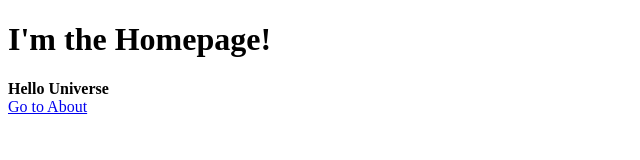
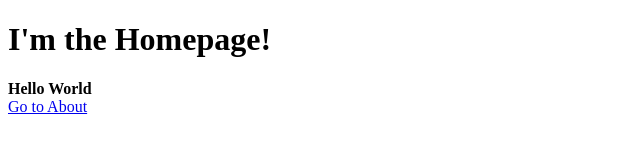
Before and after one commit to mstrlaw/trunk-dev, a website: page src/index.html in a window 1280 px wide. Shown: the full height of the page, 0-640 px from the left. Drawn offline with Linux system fonts and the light colour scheme.

Commit message:
Fixes wrong string

```diff
--- a/src/index.html
+++ b/src/index.html
@@ -1,7 +1,7 @@
 <!DOCTYPE html>
 <html>
     <h1>I'm the Homepage!</h1>
-    <b>Hello Universe</b>
+    <b>Hello World</b>
     <br>
     <a id='someaction' href="/about/index.html">Go to About</a>
 </html>
```
